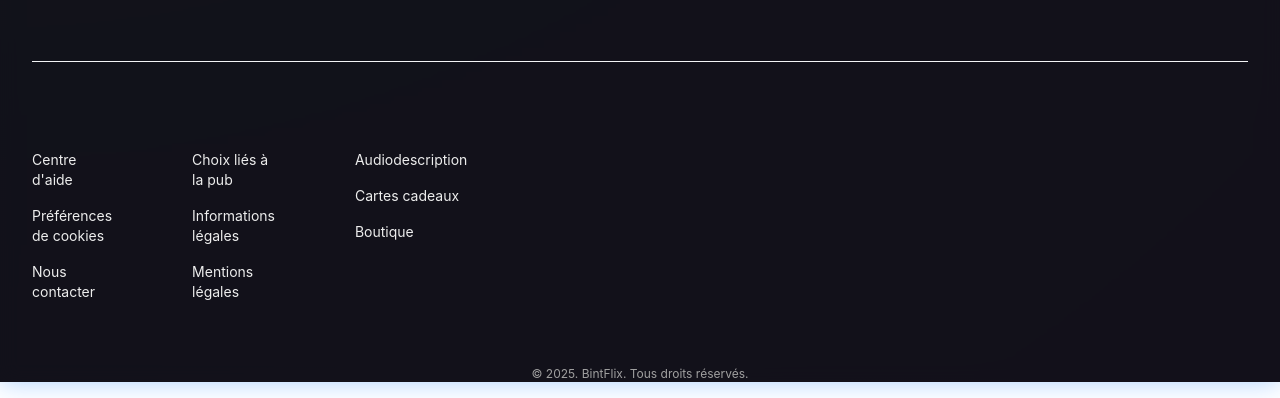
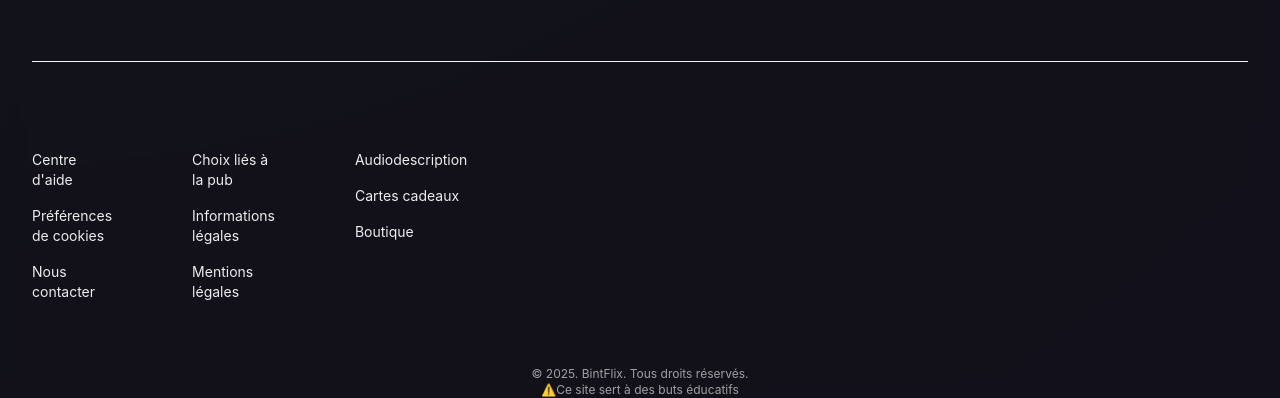
Before and after one commit to 221bnt-s/bintflix, a plain HTML site: page index.html in a window 1280 px wide. Shown: the part 1107-1505 px from the top of the page. Drawn offline with nearby package versions, Linux system fonts and the light colour scheme; no server answers.

Commit message:
version finale

```diff
--- a/index.html
+++ b/index.html
@@ -95,6 +95,7 @@
         </div>
       </div>
       <p class="text-xs text-center">  © 2025. BintFlix. Tous droits réservés.</p>
+      <p class="text-xs text-center"> ⚠️Ce site sert à des buts éducatifs</p>
   </footer>
 
 
```
